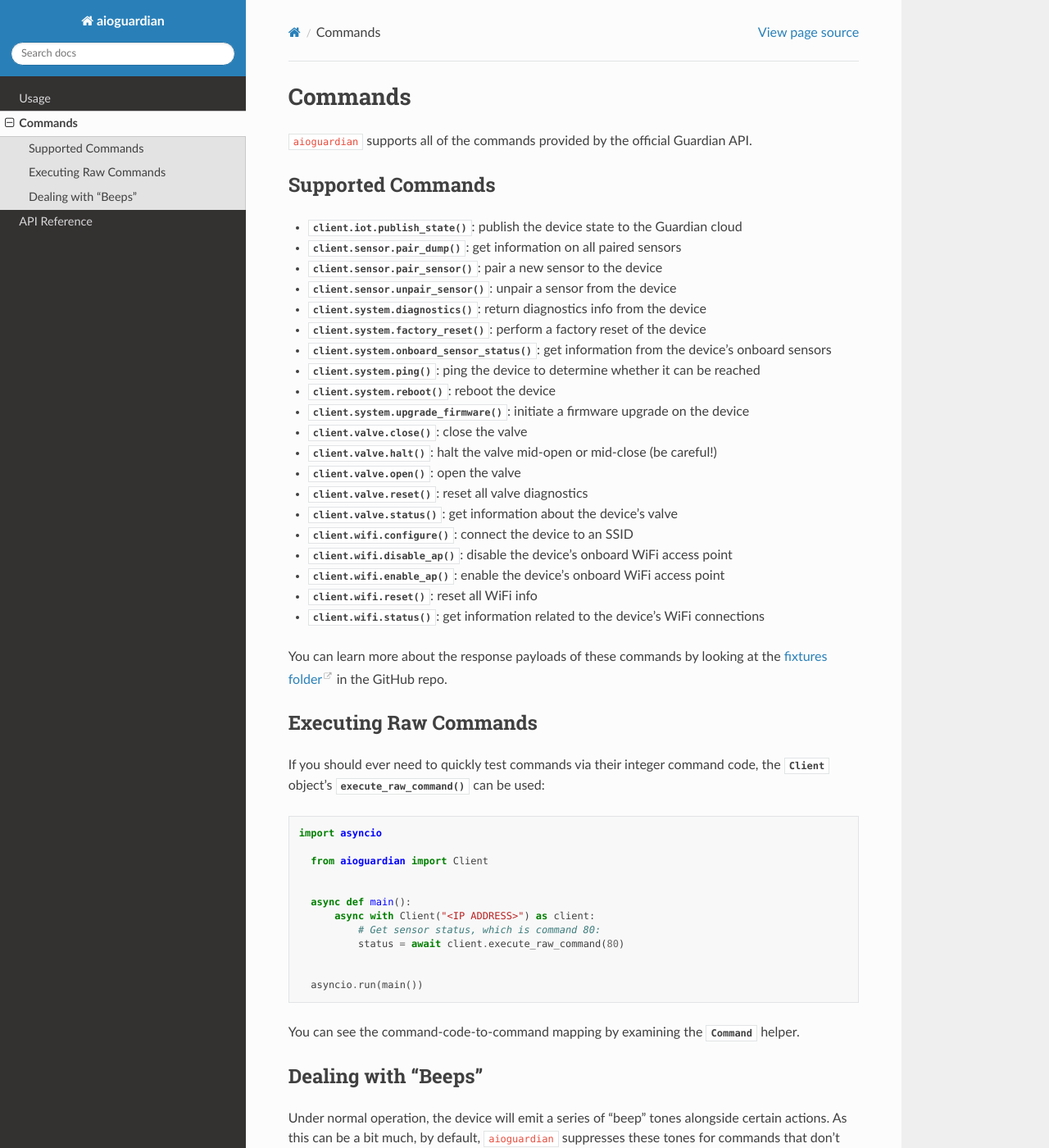
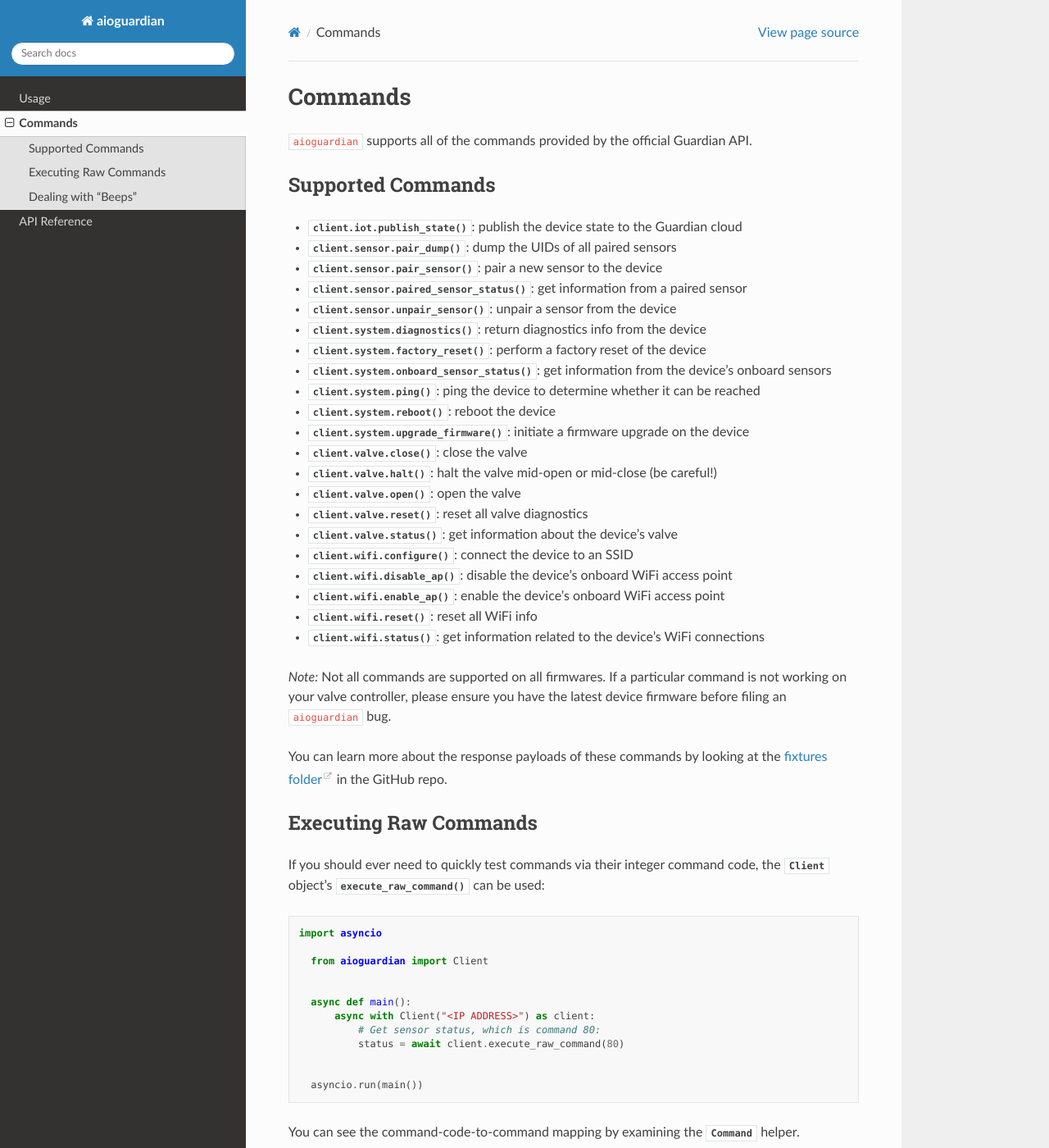
Before and after one commit to bachya/aioguardian, a Sphinx documentation site: the page built from docs/commands.rst, in a window 1280 px wide and 1400 px high. Shown: the whole window at 82% size. Built offline with Sphinx 7.4.7 and the Read the Docs theme 2.0.0, drawn with Linux system fonts in a browser that asks for light colours.

Commit message:
Add docs

```diff
--- a/docs/commands.rst
+++ b/docs/commands.rst
@@ -7,8 +7,9 @@
 ------------------
 
 * :meth:`client.iot.publish_state() <aioguardian.commands.iot.IOTCommands.publish_state>`: publish the device state to the Guardian cloud
-* :meth:`client.sensor.pair_dump() <aioguardian.commands.sensor.SensorCommands.pair_dump>`: get information on all paired sensors
+* :meth:`client.sensor.pair_dump() <aioguardian.commands.sensor.SensorCommands.pair_dump>`: dump the UIDs of all paired sensors
 * :meth:`client.sensor.pair_sensor() <aioguardian.commands.sensor.SensorCommands.pair_sensor>`: pair a new sensor to the device
+* :meth:`client.sensor.paired_sensor_status() <aioguardian.commands.sensor.SensorCommands.paired_sensor_status>`: get information from a paired sensor
 * :meth:`client.sensor.unpair_sensor() <aioguardian.commands.sensor.SensorCommands.unpair_sensor>`: unpair a sensor from the device
 * :meth:`client.system.diagnostics() <aioguardian.commands.system.SystemCommands.diagnostics>`: return diagnostics info from the device
 * :meth:`client.system.factory_reset() <aioguardian.commands.system.SystemCommands.factory_reset>`: perform a factory reset of the device
@@ -26,6 +27,8 @@
 * :meth:`client.wifi.enable_ap() <aioguardian.commands.wifi.WiFiCommands.enable_ap>`: enable the device's onboard WiFi access point
 * :meth:`client.wifi.reset() <aioguardian.commands.wifi.WiFiCommands.reset>`: reset all WiFi info
 * :meth:`client.wifi.status() <aioguardian.commands.wifi.WiFiCommands.status>`: get information related to the device's WiFi connections
+
+*Note:* Not all commands are supported on all firmwares. If a particular command is not working on your valve controller, please ensure you have the latest device firmware before filing an ``aioguardian`` bug.
 
 You can learn more about the response payloads of these commands by looking at the
 `fixtures folder <https://github.com/bachya/aioguardian/tree/dev/tests/fixtures>`_
```
